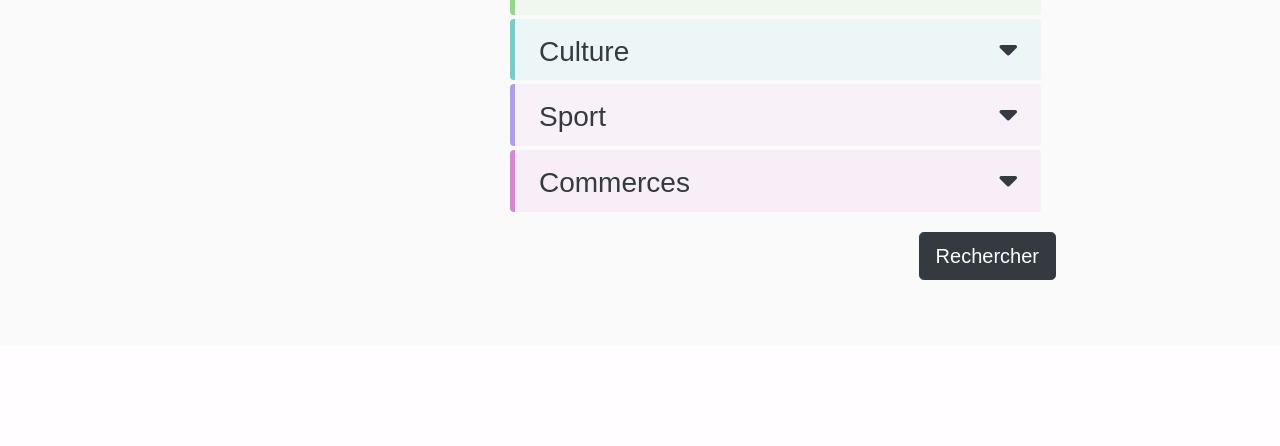
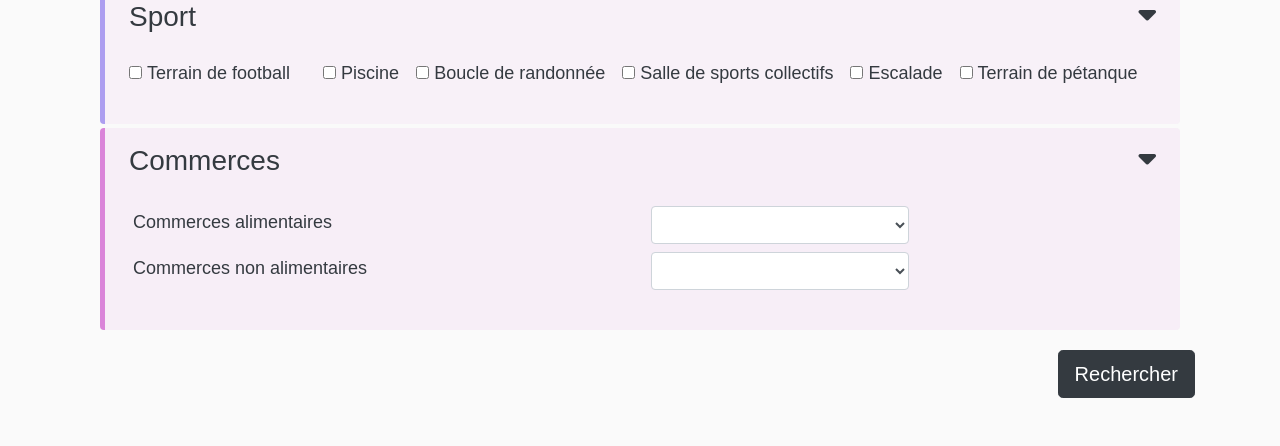
Before and after one commit to s-marcq/citynder, a Flask app: page /recherche in a window 1280 px wide; the page is wider, and only the part inside the window is pictured. Shown: the part 1208-1654 px from the top of that part. Before the commit the page ends 1488 px from the top of that part, so only its background shows below. Run offline with Flask 3, Linux system fonts and the light colour scheme; the visitor is signed in with stand-in values (Sample User, id 1); some libraries are stand-ins or nearby versions.

Commit message:
changements filtres de recherche

```diff
--- a/application/app/statics/css/css_general.css
+++ b/application/app/statics/css/css_general.css
@@ -149,7 +149,11 @@ body.dark-mode .home_title.is--active {
     font-size: 100px;
     color: #d6cfcf; /* Couleur du logo */
     z-index: 100000;
-} */
+}
+
+#logo-navbar{
+    height:  40px;
+}
 
 
 
@@ -363,8 +367,8 @@ body.dark-mode .home_title.is--active {
 #topbar{
         background-color: #2f0458;
         box-shadow: 8px 10px 10px 1px #393838;
+    }
 
-    }
 #topbar button:hover{
     background-color:  #c76fe2;
 }
@@ -377,7 +381,9 @@ body.dark-mode .home_title.is--active {
 #img-logo{
     padding-left: 300px;
     padding-right: 300px;
+
 }
+
 #navbarNavAltMarkup{
   background-color: #2f0458;
   position:absolute;
@@ -426,15 +432,18 @@ a.boutton-loupe:hover{
 }
 
 #bTypeBien{
-    background-color: rgb(218, 132, 173, 0.1);
+    /* background-color: rgb(218, 132, 173, 0.1);
     border: 0px;
-    border-left: 5px solid rgb(218, 132, 173);
+    border-left: 5px solid rgb(218, 132, 173); */
+    background-color: rgb(220, 132, 132, 0.1);
+    border: 0px;
+    border-left: 5px solid rgb(220, 132, 132);
 }
 #bLoc{
     /* rouge */
-    background-color: rgb(220, 132, 132, 0.1);
+    background-color: rgba(210, 210, 210, 0.171);
     border: 0px;
-    border-left: 5px solid rgb(220, 132, 132);
+    border-left: 5px solid rgb(169, 169, 169);
 }
 #bLoySurf{
     background-color: rgb(239, 185, 110, 0.1);
--- a/application/app/templates/pages/recherche_filtres.html
+++ b/application/app/templates/pages/recherche_filtres.html
@@ -1,18 +1,11 @@
 {% extends "partials/conteneur.html" %}
 
 {% block content %}
-<div class="container-fluid text-dark mb-3 mt-5">
-    <div class="row ml-1 mr-1">
-        <div class="col-md-4 col-lg-4 ml-4 mr-2">
+<div class="container text-dark mb-3 mt-5">
             <h1 class="my-5">Recherche : Sélectionne tes critères pour trouver ta ville</h1>
             <p class="">Mini paragraphe intro.<p>
             <p class="">Clique sur les titres pour étendre ou cacher le contenu des champs.</p>
-        </div>
-        <div class="col-md-7 col-lg-6">
             {% include "partials/formulaires/recherche.html"%}
-        </div>
-        <div class="col-md-1 col-lg-2"></div>
-
     </div>
 </div>
 
--- a/application/app/templates/partials/conteneur.html
+++ b/application/app/templates/partials/conteneur.html
@@ -7,20 +7,21 @@
   {% include "partials/css.html" %}
   {% include "partials/metadata.html" %}
   {% include "partials/js.html" %}
+  <head>
+    <title>City'nder</title>
+    <link rel="icon" type="image/x-icon" href="../../statics/img/logo-sans-bg.png">
+  </head>
+
   {% block js %}{%endblock%}
 
   {% block css %}
   {%endblock%}
 
   {% endblock %}
-
-
-
   {% block body %}
 
-
   {% block navbar %}
-
+<div class="d-flex">
   <div class="d-md-none" >
     <button class="navbar-toggler" type="button" data-toggle="collapse" data-target="#navbarNavAltMarkup"
             aria-controls="navbarNavAltMarkup" aria-expanded="false" aria-label="Toggle navigation">
@@ -42,11 +43,8 @@
     </a>
 
     <a id="img-logo" href="{{ url_for('accueil') }}">
-                <img src="/nom citynder.jpg" alt="Logo" id="logo">
+        <img src="../../statics/img/logo-sans-bg.png" alt="Logo" id="logo-navbar">
     </a>
-
-
-
 
     {% if current_user.is_authenticated %}
       <a id="headerPolymorphTopLeftLink" href="{{ url_for('deconnexion') }}">
@@ -57,8 +55,6 @@
           </button>
       </a>
     {% else %}
-
-
       <a id="headerPolymorphTopLeftLink" href="{{ url_for('connexion') }}">
           <button class="navbar-toggler  ml-4" id="topbar-item" type="button">
               <span class="d-none d-lg-inline-block">
@@ -69,15 +65,15 @@
     {% endif %}
   </div>
   <div class="collapse navbar-collapse" id="navbarNavAltMarkup">
-
     <div class="navbar-nav">
         <a href="{{ url_for('recherche')}}" class="boutton-item"><i class="fas fa-magnifying-glass"></i> Accèder à la recherche </a>
         <a href="{{ url_for('panier')}}" class="boutton-item"><i class="fas fa-basket-shopping"></i> Accèder à mon panier</a>
         <a href="{{ url_for('connexion')}}" class="boutton-item">Route connexion</a>
         <a href="{{ url_for('deconnexion')}}" class="boutton-item">Route déconnexion</a>
         <a href="{{ url_for('ajout_utilisateur')}}" class="boutton-item">Route inscription</a>
+    </div>
+  </div>
 
-                </div>
 </div>
 
   {%endblock%}
--- a/application/app/templates/partials/formulaires/recherche.html
+++ b/application/app/templates/partials/formulaires/recherche.html
@@ -9,9 +9,8 @@
 
     <form class="form form-horizontal" action="{{url_for('recherche', champs=champs)}}" method="post" name="recherche">
         {{ form.hidden_tag() }}
-
-        <div class="container text-dark">
-            <!-- Type de bien -->
+        <div class="row">
+            <div class="col-6 mx-0">
                 <div class="card card-body mx-0 px-0 my-1 py-0" id="bTypeBien">
                     <h3 data-toggle="collapse" data-target="#collapseBien" aria-expanded="false"
                         aria-controls="collapseBien" class="card-title pl-4 pt-3" id="hTypeBien">
@@ -38,26 +37,6 @@
                 </div>
 
 
-            <!-- Localisation -->
-                <div class="card card-body mx-0 px-0 my-1 py-0" id="bLoc">
-
-                    <h3 data-toggle="collapse" data-target="#collapseLoc" aria-expanded="false"
-                        aria-controls="collapseLoc" class="card-title pl-4 pt-3">
-                        Localisation <i class="fa-solid  fa-caret-down float-right mr-4 ml-2"></i>
-                    </h3>
-                    <div class="collapse show m-3" id="collapseLoc">
-                        <div class="card-text pl-2">
-                                <p>Nos données concernent la France entière hors Mayotte.</p>
-                                <!-- Carte -->
-                                {% include "partials/cartes/carte_filtres.html"%}
-                                <p class="font-italic mt-2 font-weight-bold text-center">Zoomer/Dézoomer et déplacer le cercle pour choisir une zone</p>
-                                <input hidden="true" type="text" id="rayon" name="rayon" value="">
-                                <input hidden="true" type="text" id="coor" name="coor" value="">
-                        </div>
-                    </div>
-                </div>
-
-
               <!-- Loyer/surface -->
                 <div class="card card-body mx-0 px-0 my-1 py-0" id="bLoySurf">
 
@@ -65,7 +44,7 @@
                         aria-controls="collapseLoySurf" class="card-title pl-4 pt-3">
                         Loyer et surface<i class="fa-solid  fa-caret-down float-right mr-4 ml-2"></i>
                     </h3>
-                    <div class="collapse m-3" id="collapseLoySurf">
+                    <div class="collapse show m-3" id="collapseLoySurf">
                         <div class="card-text pl-2">
                                 <!-- Formulaire -->
                         <div class="form-group">
@@ -97,6 +76,33 @@
                 </div>
 
 
+            </div>
+
+            <div class="col-6">
+                <!-- Localisation -->
+                <div class="card card-body mx-0 px-0 my-1 py-0" id="bLoc">
+
+                    <h3 data-toggle="collapse" data-target="#collapseLoc" aria-expanded="false"
+                        aria-controls="collapseLoc" class="card-title pl-4 pt-3">
+                        Localisation <i class="fa-solid  fa-caret-down float-right mr-4 ml-2"></i>
+                    </h3>
+                    <div class="collapse show m-3" id="collapseLoc">
+                        <div class="card-text pl-2">
+                                <p>Nos données concernent la France entière hors Mayotte.</p>
+                                <!-- Carte -->
+                                {% include "partials/cartes/carte_filtres.html"%}
+                                <p class="font-italic mt-2 font-weight-bold text-center">Zoomer/Dézoomer et déplacer le cercle pour choisir une zone</p>
+                                <input hidden="true" type="text" id="rayon" name="rayon" value="">
+                                <input hidden="true" type="text" id="coor" name="coor" value="">
+                        </div>
+                    </div>
+                </div>
+            </div>
+
+            </div>
+            <!-- Type de bien -->
+
+
             <!-- Population -->
                 <div class="card card-body mx-0 px-0 my-1 py-0" id="bPop">
 
@@ -104,7 +110,7 @@
                         aria-controls="collapsePop" class="card-title pl-4 pt-3">
                         Population <i class="fa-solid  fa-caret-down float-right mr-4 ml-2"></i>
                     </h3>
-                    <div class="collapse m-3" id="collapsePop">
+                    <div class="collapse show m-3" id="collapsePop">
                         <div class="card-text pl-2">
                             <!-- Formulaire -->
                             <div class="form-group" >
@@ -125,7 +131,7 @@
                         aria-controls="collapseNature" class="card-title pl-4 pt-3">
                         Nature <i class="fa-solid  fa-caret-down float-right mr-4 ml-2"></i>
                     </h3>
-                    <div class="collapse m-3" id="collapseNature">
+                    <div class="collapse show m-3" id="collapseNature">
                         <div class="card-text pl-2">
                             <!-- Formulaire -->
                             <div class="form-group" >
@@ -158,7 +164,7 @@
                         aria-controls="collapseCulture" class="card-title pl-4 pt-3">
                         Culture <i class="fa-solid  fa-caret-down float-right mr-4 ml-2"></i>
                     </h3>
-                    <div class="collapse m-3" id="collapseCulture">
+                    <div class="collapse show m-3" id="collapseCulture">
                         <div class="card-text pl-2">
                             <!-- Formulaire -->
                             <div class="form-group" >
@@ -198,7 +204,7 @@
                         aria-controls="collapseSport" class="card-title pl-4 pt-3">
                         Sport <i class="fa-solid  fa-caret-down float-right mr-4 ml-2"></i>
                     </h3>
-                    <div class="collapse m-3" id="collapseSport">
+                    <div class="collapse show m-3" id="collapseSport">
                         <div class="card-text pl-2">
                             <!-- Formulaire -->
                             <div class="form-group" >
@@ -242,7 +248,7 @@
                         aria-controls="collapseCommerces" class="card-title pl-4 pt-3">
                         Commerces <i class="fa-solid  fa-caret-down float-right mr-4 ml-2"></i>
                     </h3>
-                    <div class="collapse m-3" id="collapseCommerces">
+                    <div class="collapse show m-3" id="collapseCommerces">
                         <div class="card-text pl-2">
                             <!-- Formulaire -->
                             <div class="form-group" >
@@ -264,7 +270,6 @@
                     <input type="submit" class="btn btn-dark btn-lg mt-3 mb-5" value="Rechercher" id="bouton-rechercher" data-toggle="modal" data-target="#modalC">
                     <!-- lance la fonction get_coor_rayon et affiche le pop-up "modalC" codé dans le partial inclus plus haut -->
             </div>
-        </div>
     </form>
 </div>
 
```
Also changed, not shown: application/app/statics/img/logo-sans-bg.png (added). Lines whose indentation alone changed are shown as unchanged.
